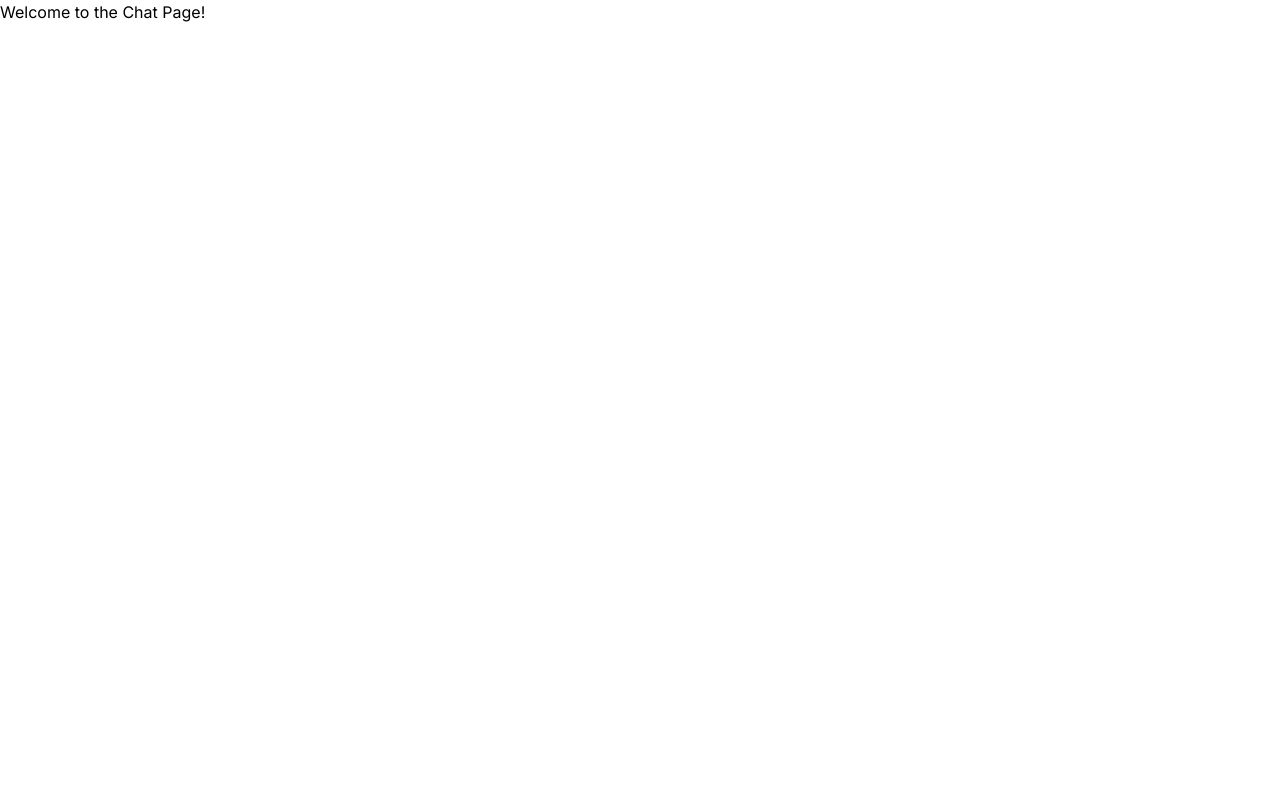
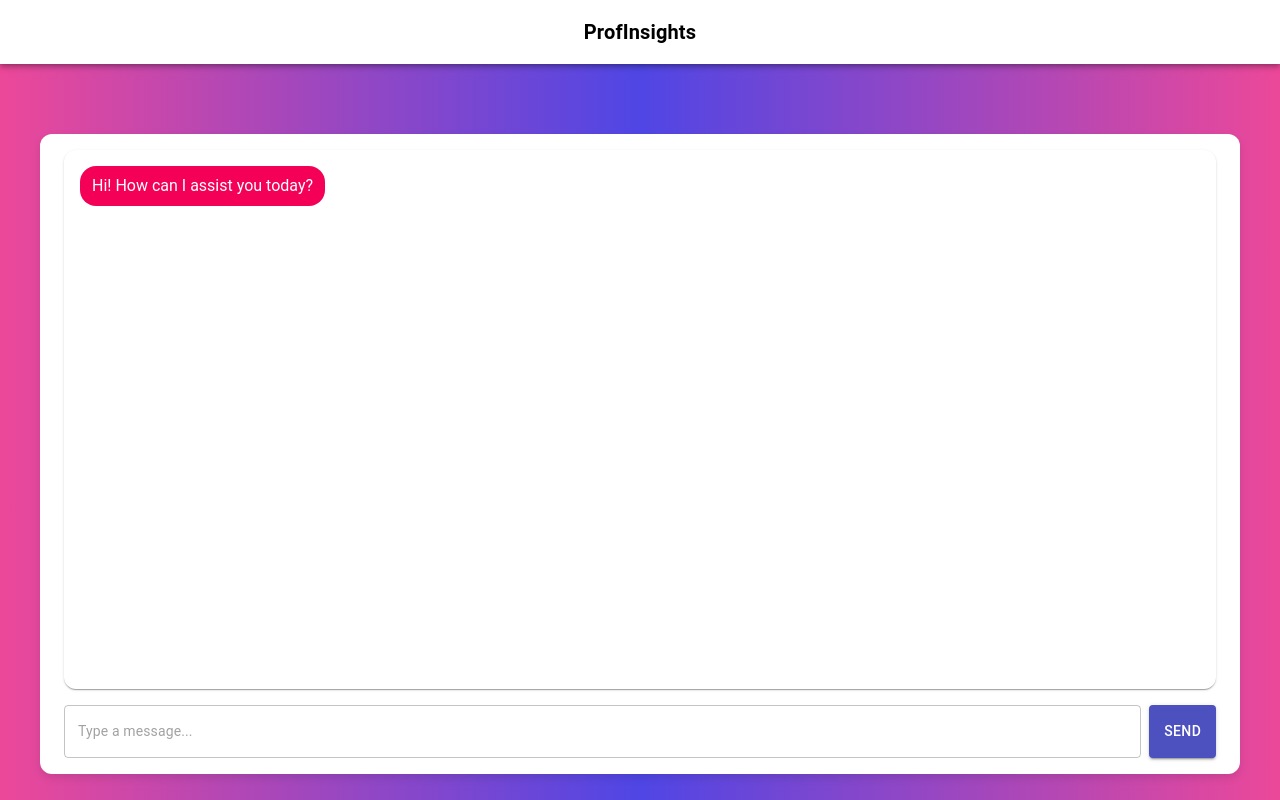
Before and after one commit to Muhammadumer2003/AI_PROF_INSIGHT, a Next.js app: page /Chat in a window 1280 px wide. Built offline with nearby package versions, Linux system fonts and the light colour scheme.

Commit message:
chat window designed

```diff
--- a/src/app/Chat/page.tsx
+++ b/src/app/Chat/page.tsx
@@ -1,11 +1,162 @@
-// pages/chat.tsx
-import React from 'react';
+'use client';
 
-export default function Chat() {
+import React, { useState, useRef, useEffect } from 'react';
+import { AppBar, Toolbar, Typography, Container, TextField, Button, Box, Paper } from '@mui/material';
+import { styled } from '@mui/material/styles';
+import InfiniteScroll from 'react-infinite-scroll-component';
+import ReactMarkdown from 'react-markdown';
+import { text } from 'stream/consumers';
+
+
+const themeColors = {
+  primary: '#4c51bf',
+  secondary: '#f50057',
+  background: 'linear-gradient(to right, #f472b6, #4c51bf, #f472b6)',
+  text: '#333',
+  navbar: '#fff',
+};
+
+const ChatContainer = styled(Container)({
+  height: '80vh',
+  display: 'flex',
+  flexDirection: 'column',
+  backgroundColor: '#fff',
+  padding: '16px',
+  borderRadius: '12px',
+  marginTop: '70px',
+  boxShadow: '0 4px 8px rgba(0, 0, 0, 0.1)',
+});
+
+const MessagesContainer = styled(Paper)({
+  flex: 1,
+  padding: '16px',
+  overflowY: 'auto',
+  marginBottom: '16px',
+  backgroundColor: '#fff',
+  borderRadius: '12px',
+});
+
+interface MessageProps {
+  isUser: boolean;
+}
+
+const Message = styled(Box, {
+  shouldForwardProp: (prop) => prop !== 'isUser',
+})<MessageProps>(({ isUser }) => ({
+  alignSelf: isUser ? 'flex-end' : 'flex-start',
+  backgroundColor: isUser ? themeColors.primary : themeColors.secondary,
+  color: '#fff',
+  padding: '8px 12px',
+  borderRadius: '16px',
+  maxWidth: '60%',
+}));
+
+const InputContainer = styled(Box)({
+  display: 'flex',
+  gap: '8px',
+  marginTop: 'auto',
+});
+
+const Chat = () => {
+  const [messages, setMessages] = useState<{ role: string; content: string }[]>([
+    { role: 'assistant', content: "Hi! How can I assist you today?" },
+  ]);
+  const [message, setMessage] = useState('');
+  const [hasMore, setHasMore] = useState(true);
+  const bottomRef = useRef<HTMLDivElement>(null);
+
+  const sendMessage = () => {
+    if (!message.trim()) return;
+
+    setMessage('');
+    setMessages((prevMessages) => [
+      ...prevMessages,
+      { role: 'user', content: message },
+      { role: 'assistant', content: '' },
+    ]);
+
+    setTimeout(() => {
+      setMessages((prevMessages) => {
+        const lastMessage = prevMessages[prevMessages.length - 1];
+        const otherMessages = prevMessages.slice(0, -1);
+        return [
+          ...otherMessages,
+          { ...lastMessage, content: 'This is a simulated response.' },
+        ];
+      });
+    }, 1000);
+  };
+
+  const fetchMoreMessages = () => {
+    setHasMore(false);
+  };
+
+  const handleKeyPress = (e: React.KeyboardEvent<HTMLInputElement>) => {
+    if (e.key === 'Enter') {
+      e.preventDefault();
+      sendMessage();
+    }
+  };
+
+  useEffect(() => {
+    if (bottomRef.current) {
+      bottomRef.current.scrollIntoView({ behavior: 'smooth' });
+    }
+  }, [messages]);
+
   return (
-    <div>
-      <h1>Welcome to the Chat Page!</h1>
-
+    <div className="flex flex-col min-h-screen bg-gradient-to-r from-pink-500 via-indigo-600 to-pink-500 font-roboto">
+      <AppBar position="static" sx={{ backgroundColor: themeColors.navbar}}>
+        <Toolbar>
+          <Typography variant="h6" sx={{ color: 'black', margin: 'auto' , fontWeight: 'bold' }}>
+            ProfInsights
+          </Typography>
+        </Toolbar>
+      </AppBar>
+      <ChatContainer>
+        <MessagesContainer>
+          <InfiniteScroll
+            dataLength={messages.length}
+            next={fetchMoreMessages}
+            hasMore={hasMore}
+            loader={<h4>Loading...</h4>}
+            endMessage={<p className="text-center">No more messages</p>}
+            className="flex flex-col space-y-2"
+          >
+            {messages.map((msg, index) => (
+              <div
+                key={index}
+                className={`flex ${msg.role === 'assistant' ? 'justify-start' : 'justify-end'}`}
+              >
+                <Message isUser={msg.role === 'user'}>
+                  <ReactMarkdown>{msg.content}</ReactMarkdown>
+                </Message>
+              </div>
+            ))}
+            <div ref={bottomRef} />
+          </InfiniteScroll>
+        </MessagesContainer>
+        <InputContainer>
+          <TextField
+            fullWidth
+            variant="outlined"
+            placeholder="Type a message..."
+            value={message}
+            onChange={(e) => setMessage(e.target.value)}
+            onKeyDown={handleKeyPress}
+            InputProps={{ style: { fontSize: '0.875rem' } }}
+          />
+          <Button
+            variant="contained"
+            sx={{ backgroundColor: themeColors.primary, fontSize: '0.875rem' }}
+            onClick={sendMessage}
+          >
+            Send
+          </Button>
+        </InputContainer>
+      </ChatContainer>
     </div>
   );
-}
+};
+
+export default Chat;
```
Also changed, not shown: package.json (+6 -1 lines), 1 other file (tests, documents, lock files or other folders).
